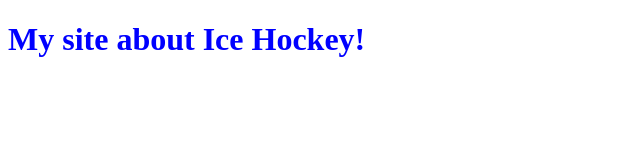
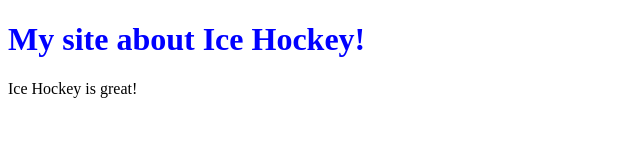
Before and after one commit to wctdots2023/wctdots2023.github.io, a website: page index.html in a window 1280 px wide. Shown: the whole page, without its empty margins (0-640 px from the left). Drawn offline with Linux system fonts and the light colour scheme.

Commit message:
Update 2 files

```diff
--- a/index.html
+++ b/index.html
@@ -9,5 +9,6 @@
   </head>
   <body>
     <h1>My site about Ice Hockey!</h1>
+    <p>Ice Hockey is great!</p>
   </body>
 </html>
```
Also changed, not shown: 1 other file.
